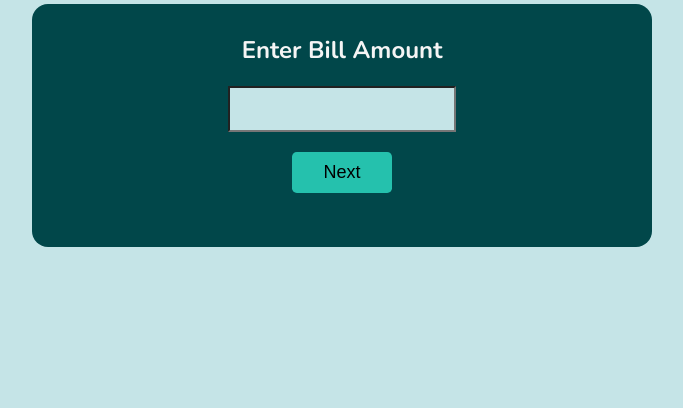
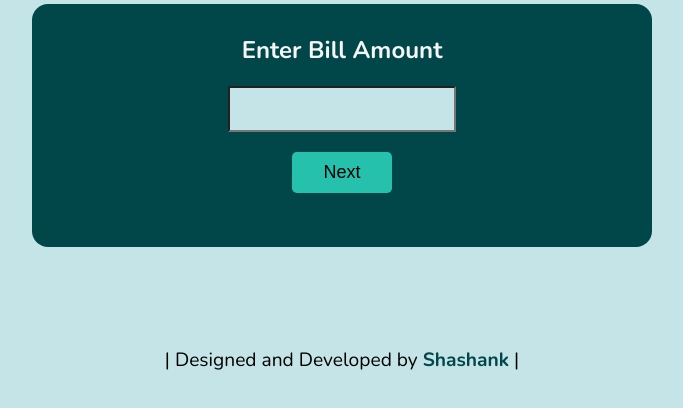
Before and after one commit to Shashank-Jha/cash-register, a plain HTML site: page index.html in a window 1280 px wide. Shown: the part 92-500 px from the top of the page, without its empty margins (298-981 px from the left). Drawn offline with nearby package versions, Linux system fonts and the light colour scheme.

Commit message:
added : footer

```diff
--- a/index.html
+++ b/index.html
@@ -39,5 +39,9 @@
     </main>
     <script src="main.js" type="text/javascript"></script>
 
+    <footer>
+        |      Designed and Developed by <a href="https://github.com/Shashank-Jha/cash-register">Shashank</a>     |
+    </footer>
+
 </body>
 </html>
--- a/style.css
+++ b/style.css
@@ -71,3 +71,14 @@ li {
   margin: 0.5rem;
   background-color: var(--secondary-color);
 }
+
+footer {
+  margin-top: 100px;
+  font-size: larger;
+}
+
+a {
+  text-decoration: none;
+  color: #01474a;
+  font-weight: bold;
+}
```
